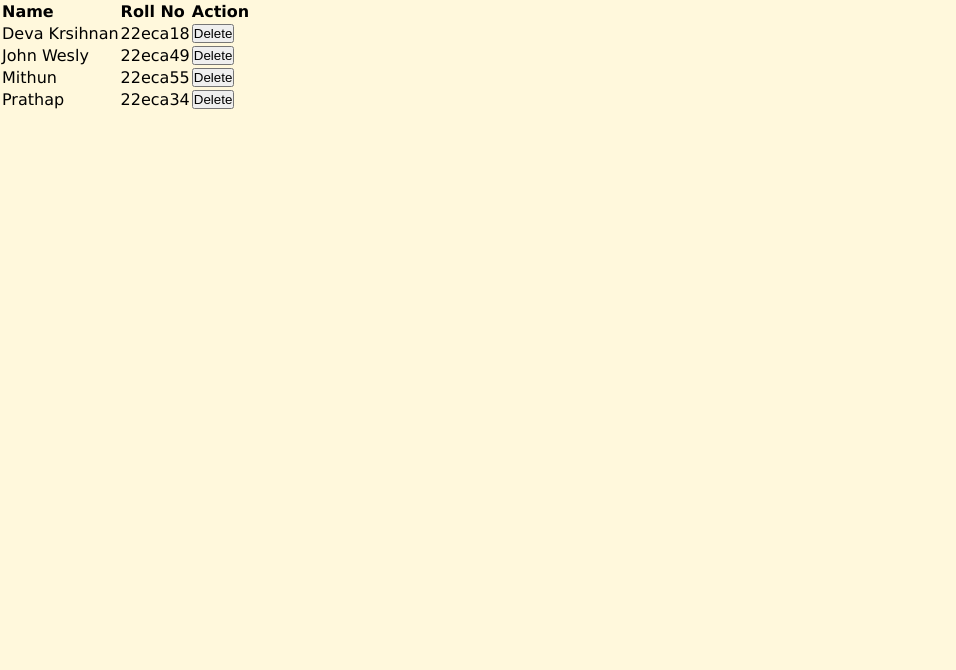
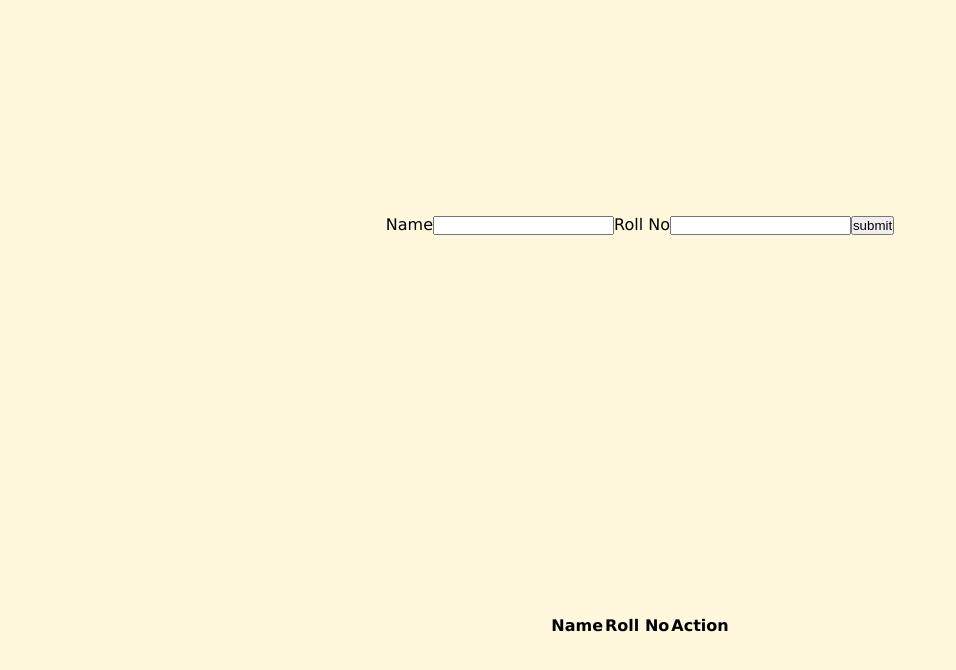
Before and after one commit to gdevakrishnan/reactpractice, a React (Create React App) app in the folder myapp/: page / in a window 1280 px wide. Shown: the top 670 px of the page, without its empty margins (0-956 px from the left). Built offline with nearby package versions, Linux system fonts and the light colour scheme.

Commit message:
Form Handling Using React was completed

```diff
--- a/myapp/src/assets/index.css
+++ b/myapp/src/assets/index.css
@@ -17,7 +17,7 @@ body {
 
 section {
     height: auto;
-    min-height: 100vh;
+    min-height: 50vh;
     padding-top: 50px;
     display: flex;
     justify-content: center;
--- a/myapp/src/components/App.js
+++ b/myapp/src/components/App.js
@@ -1,26 +1,10 @@
 import { Component } from "react"
 import Table from "./Table";
+import Form from "./Form";
 
 class App extends Component {
     state = {
-        charachters: [
-            {
-                Name: "Deva Krsihnan",
-                Rollno: "22eca18"
-            },
-            {
-                Name: "John Wesly",
-                Rollno: "22eca49"
-            },
-            {
-                Name: "Mithun",
-                Rollno: "22eca55"
-            },
-            {
-                Name: "Prathap",
-                Rollno: "22eca34"
-            }
-        ]
+        charachters: []
     }
 
     render() {
@@ -31,11 +15,18 @@ class App extends Component {
                 return (i !== index);
             });
 
-            this.setState({charachters: filteredCharachters});
+            this.setState({ charachters: filteredCharachters });
+        }
+
+        let getCharachter = (newChar) => {
+            this.setState({charachters: [...this.state.charachters, newChar]});
         }
 
         return (
-            <Table removeCharachter = { removeCharachter } charachtersData = { charachters }/>
+            <>
+                <Form getCharachter = { getCharachter }/>
+                <Table removeCharachter={removeCharachter} charachtersData={charachters} />
+            </>
         )
     }
 }
--- /dev/null
+++ b/myapp/src/components/Form.js
@@ -0,0 +1,56 @@
+import { Component } from "react";
+
+class Form extends Component {
+
+    initialstate = {
+        Name: "",
+        Rollno: ""
+    }
+
+    state = this.initialstate;
+
+    render() {
+        const { getCharachter } = this.props;
+        const handleChange = (e) => {
+            let {name, value} = e.target;
+            this.setState({[name]: value});
+        }
+
+        const submitForm = (e) => {
+            // PrevenetDefault method is used to avoid reload the browser
+            e.preventDefault();
+            getCharachter(this.state);
+            this.setState(this.initialstate);
+        }
+
+        return (
+            <section>
+                <form>
+                    <label htmlFor="Name">Name</label>
+                    <input
+                        type="text"
+                        id="Name"
+                        name="Name"
+                        onChange={handleChange}
+                        value={this.state.Name}
+                        />
+                    <label htmlFor="Rollno">Roll No</label>
+                    <input
+                        type="text"
+                        id="Rollno"
+                        name="Rollno"
+                        onChange={handleChange}
+                        value={this.state.Rollno}
+                    />
+                    <input
+                        type="submit"
+                        value="submit"
+                        onClick={submitForm}
+                    />
+                </form>
+            </section>
+        )
+    }
+}
+
+export default Form;
--- a/myapp/src/components/Table.js
+++ b/myapp/src/components/Table.js
@@ -16,17 +16,17 @@ let Tdescription = (props) => {
     const { charachtersData, removeCharachter } = props
     const charachterTableTemplate = charachtersData.map((charachter, index) => {
         return (
-            <tr key = { index }>
+            <tr key={index}>
                 <td>{charachter.Name}</td>
-                <td>{ charachter.Rollno }</td>
-                <td><button onClick = { () => removeCharachter(index) }>Delete</button></td>
+                <td>{charachter.Rollno}</td>
+                <td><button onClick={() => removeCharachter(index)}>Delete</button></td>
             </tr>
         )
     })
 
     return (
         <tbody>
-            { charachterTableTemplate }
+            {charachterTableTemplate}
         </tbody>
     )
 }
@@ -36,10 +36,12 @@ class Table extends Component {
         const { charachtersData, removeCharachter } = this.props;
 
         return (
-            <table>
-                <Theader />
-                <Tdescription removeCharachter = { removeCharachter } charachtersData = { charachtersData }/>
-            </table>
+            <section>
+                <table>
+                    <Theader />
+                    <Tdescription removeCharachter={removeCharachter} charachtersData={charachtersData} />
+                </table>
+            </section>
         )
     }
 }
```
